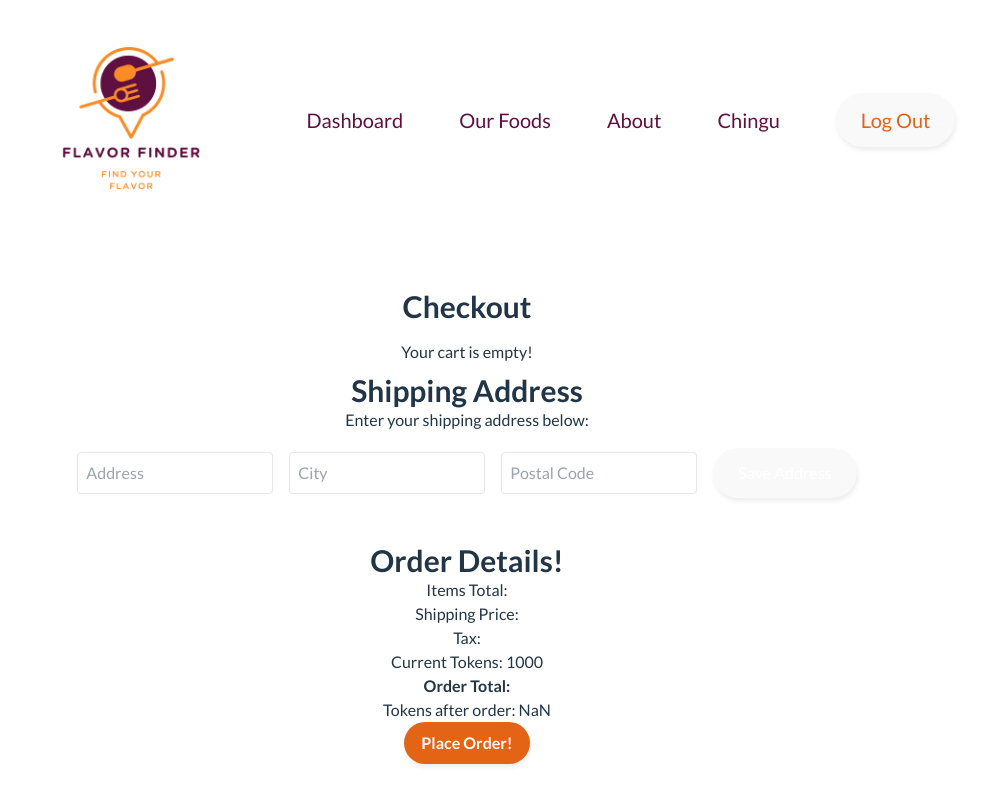
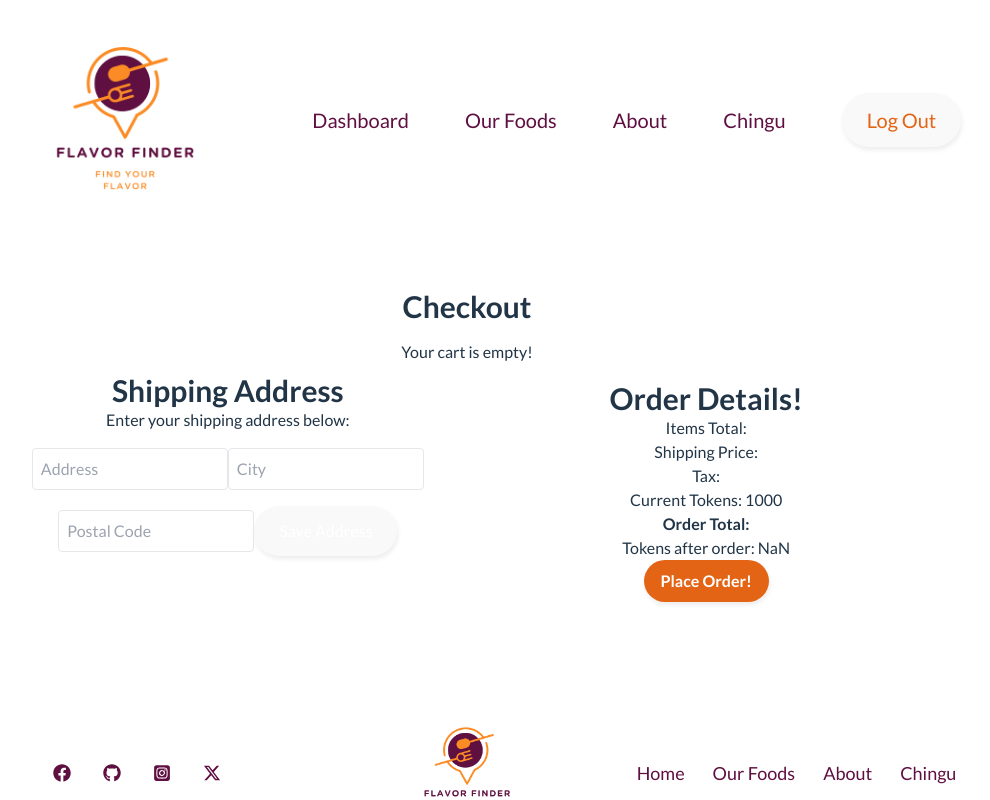
Before and after one commit to chingu-voyages/v50-tier2-team-15, a React (Vite) app: page /checkout in a window 1280 px wide. Shown: the top 800 px of the page, without its empty margins (173-1163 px from the left). Built offline with nearby package versions, Linux system fonts and the light colour scheme; sample sign-in values are in the browser's storage.

Commit message:
refactor: Take parts of OrderScreen, and create components. Place components in components/Orders folder. Validate props.

```diff
--- /dev/null
+++ b/src/components/Orders/AddressForm.jsx
@@ -0,0 +1,64 @@
+import { useDispatch } from "react-redux";
+import { saveShippingAddress } from "../slices/cartSlice";
+import PropTypes from "prop-types";
+import { useState } from "react";
+
+const AddressForm = ({ initialAddress, onSave }) => {
+  const [userAddress, setUserAddress] = useState(initialAddress || {});
+  const dispatch = useDispatch();
+
+  const handleAddressChange = (e) => {
+    setUserAddress({ ...userAddress, [e.target.name]: e.target.value });
+  };
+
+  const handleSaveAddress = (e) => {
+    e.preventDefault();
+    dispatch(saveShippingAddress(userAddress));
+    onSave(userAddress);
+  };
+
+  return (
+    <form onSubmit={handleSaveAddress} className="space-y-4">
+      <input
+        type="text"
+        name="address"
+        value={userAddress.address || ""}
+        onChange={handleAddressChange}
+        placeholder="Address"
+        className="p-2 border rounded"
+        required
+      />
+      <input
+        type="text"
+        name="city"
+        value={userAddress.city || ""}
+        onChange={handleAddressChange}
+        placeholder="City"
+        className="p-2 border rounded"
+        required
+      />
+      <input
+        type="text"
+        name="postalCode"
+        value={userAddress.postalCode || ""}
+        onChange={handleAddressChange}
+        placeholder="Postal Code"
+        className="p-2 border rounded"
+        required
+      />
+      <button
+        type="submit"
+        className="px-6 py-3 bg-purple-500 text-white rounded-full"
+      >
+        Save Address
+      </button>
+    </form>
+  );
+};
+
+AddressForm.propTypes = {
+  initialAddress: PropTypes.object,
+  onSave: PropTypes.func,
+};
+
+export default AddressForm;
--- /dev/null
+++ b/src/components/Orders/CartItems.jsx
@@ -0,0 +1,24 @@
+import PropTypes from 'prop-types';
+
+const CartItems = ({ items }) => {
+  return (
+    <div>
+      {items.map((item) => (
+        <div key={item.id} className="flex justify-between mb-2">
+          <div>
+            <div>{item.dsc}</div>
+            <div>From: {item.name}</div>
+            <div>Rating: {item.rate}</div>
+          </div>
+          <div>x {item.qty}</div>
+        </div>
+      ))}
+    </div>
+  );
+};
+
+CartItems.propTypes = {
+  items: PropTypes.array.isRequired,
+};
+
+export default CartItems;
--- /dev/null
+++ b/src/components/Orders/OrderSummary.jsx
@@ -0,0 +1,32 @@
+import PropTypes from 'prop-types';
+
+const OrderSummary = ({ itemsPrice, shippingPrice, taxPrice, totalPrice, currency, onCheckout }) => {
+  return (
+    <div className="mt-2">
+      <h2 className="text-3xl font-semibold">Order Details!</h2>
+      <div>Items Total: {itemsPrice}</div>
+      <div>Shipping Price: {shippingPrice}</div>
+      <div>Tax: {taxPrice}</div>
+      <div>Current Tokens: {currency}</div>
+      <div className="font-bold">Order Total: {totalPrice}</div>
+      <div>Tokens after order: {currency - totalPrice}</div>
+      <button
+        onClick={onCheckout}
+        className="px-4 py-2 bg-darkOrange text-white font-bold rounded-full"
+      >
+        Place Order!
+      </button>
+    </div>
+  );
+};
+
+OrderSummary.propTypes = {
+  itemsPrice: PropTypes.number.isRequired,
+  shippingPrice: PropTypes.number.isRequired,
+  taxPrice: PropTypes.number.isRequired,
+  totalPrice: PropTypes.number.isRequired,
+  currency: PropTypes.number.isRequired,
+  onCheckout: PropTypes.func.isRequired,
+};
+
+export default OrderSummary;
--- a/src/screens/OrderScreen.jsx
+++ b/src/screens/OrderScreen.jsx
@@ -1,11 +1,10 @@
+import { useState, useEffect } from "react";
 import { useSelector, useDispatch } from "react-redux";
-import { useState, useEffect } from "react";
-import {
-  saveShippingAddress,
-  clearCartItems,
-  decreaseCurrency,
-} from "../slices/cartSlice";
+import { clearCartItems, decreaseCurrency } from "../slices/cartSlice";
 import { createOrder } from "../slices/orderSlice";
+import AddressForm from "../components/Orders/AddressForm";
+import CartItems from "../components/Orders/CartItems";
+import OrderSummary from "../components/Orders/OrderSummary";
 
 const OrderScreen = () => {
   const dispatch = useDispatch();
@@ -20,28 +19,19 @@ const OrderScreen = () => {
     currency,
   } = cart;
 
-  const [userAddress, setUserAddress] = useState(shippingAddress || {});
-
-const handleAddressChange = (e) => {
-    setUserAddress({ ...userAddress, [e.target.name]: e.target.value });
-  };
+  const [savedAddress, setSavedAddress] = useState(shippingAddress);
 
   useEffect(() => {
     console.log("Currency from state:", currency);
   }, [currency]);
 
-  const handleSaveAddress = (e) => {
-    e.preventDefault();
-    dispatch(saveShippingAddress(userAddress));
-  };
-
   const handleCheckout = () => {
     console.log("Total Price:", totalPrice);
     console.log("Available Currency:", currency);
     const newOrder = {
-      id: Date.now(), // Temporary ID for local storage
+      id: Date.now(),
       cartItems,
-      shippingAddress: userAddress,
+      shippingAddress: savedAddress,
       itemsPrice,
       shippingPrice,
       taxPrice,
@@ -53,7 +43,6 @@ const handleAddressChange = (e) => {
         alert("Order placed successfully!");
         dispatch(decreaseCurrency(totalPrice));
         dispatch(clearCartItems());
-        // Redirect to a confirmation page or home page
       });
     } else {
       alert("Oops! Insufficient tokens to complete purchase!");
@@ -64,79 +53,26 @@ const handleAddressChange = (e) => {
     <div className="p-4">
       <h1 className="text-3xl font-semibold mb-4">Checkout</h1>
       {cartItems && cartItems.length > 0 ? (
-        <div>
-          {cartItems.map((item) => (
-            <div key={item.id} className="flex justify-between mb-2">
-              <div>
-                <div>{item.dsc}</div>
-                <div>From: {item.name}</div>
-                <div>Rating: {item.rate}</div>
-              </div>
-              <div>x {item.qty}</div>
-            </div>
-          ))}
-        </div>
+        <CartItems items={cartItems} />
       ) : (
         <p>Your cart is empty!</p>
       )}
-
       <div className="mb-4 flex">
         <div className="flex-1 p-2">
           <h2 className="text-3xl font-semibold">Shipping Address</h2>
           <p>Enter your shipping address below:</p>
-          <form onSubmit={handleSaveAddress} className="space-y-4">
-            <input
-              type="text"
-              name="address"
-              value={userAddress.address || ""}
-              onChange={handleAddressChange}
-              placeholder="Address"
-              className="m-2 p-2 border rounded"
-              required
-            />
-            <input
-              type="text"
-              name="city"
-              value={userAddress.city || ""}
-              onChange={handleAddressChange}
-              placeholder="City"
-              className="m-2 p-2 border rounded"
-              required
-            />
-            <input
-              type="text"
-              name="postalCode"
-              value={userAddress.postalCode || ""}
-              onChange={handleAddressChange}
-              placeholder="Postal Code"
-              className="m-2 p-2 border rounded"
-              required
-            />
-            <button
-              type="submit"
-              className="m-2 px-6 py-3 bg-purple-500 text-white rounded-full"
-            >
-              Save Address
-            </button>
-          </form>
+          <AddressForm initialAddress={shippingAddress} onSave={setSavedAddress} />
         </div>
-      </div>
-      <div className="flex-1 p-2">
-        <div className="mt-2">
-          <h2 className="text-3xl font-semibold">Order Details!</h2>
-          <div>Items Total: {itemsPrice}</div>
-          <div>Shipping Price: {shippingPrice}</div>
-          <div>Tax: {taxPrice}</div>
-          <div>Current Tokens: {currency}</div>
-          <div className="font-bold">Order Total: {totalPrice}</div>
-          <div>Tokens after order: {currency - totalPrice}</div>
+        <div className="flex-1 p-2">
+          <OrderSummary
+            itemsPrice={itemsPrice}
+            shippingPrice={shippingPrice}
+            taxPrice={taxPrice}
+            totalPrice={totalPrice}
+            currency={currency}
+            onCheckout={handleCheckout}
+          />
         </div>
-        <button
-          onClick={handleCheckout}
-          className="px-4 py-2 bg-darkOrange text-white font-bold rounded-full"
-        >
-          Place Order!
-        </button>
       </div>
     </div>
   );
```
